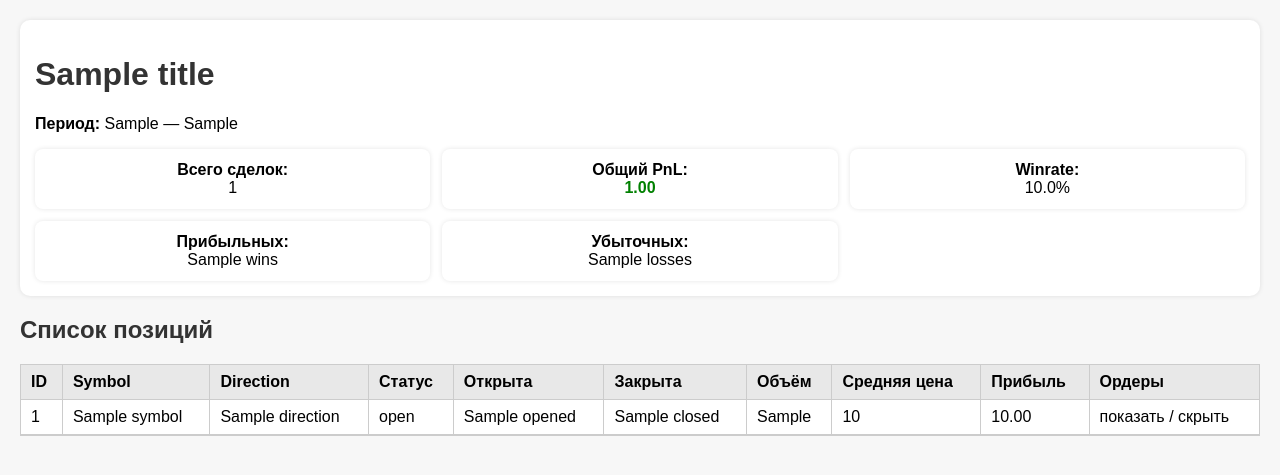
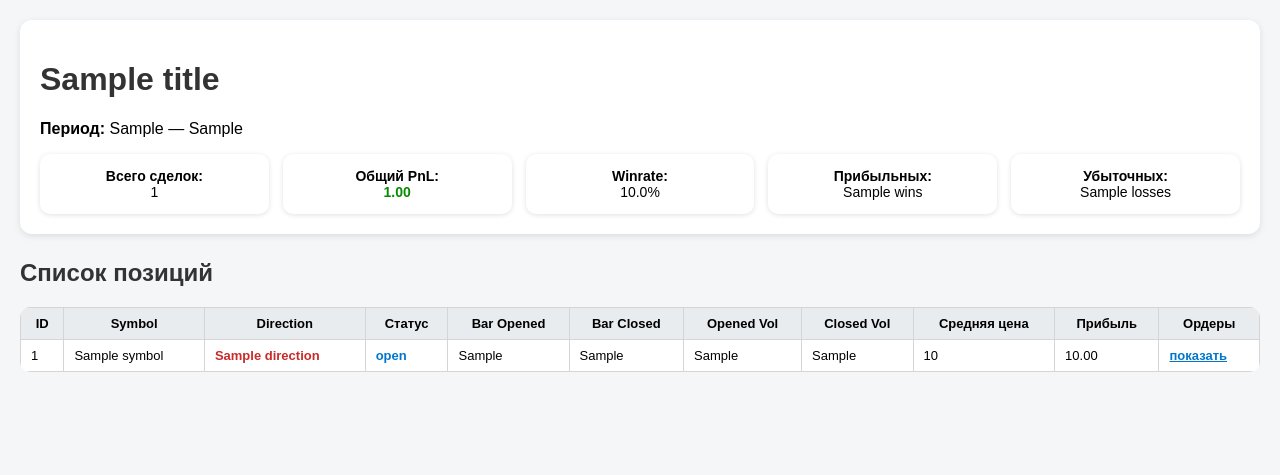
Before and after one commit to sandernet/algo_traid, a Python web app: template TEMPLATES/trade_report2.html in a window 1280 px wide. Shown: the top 475 px of the page. Run offline with Jinja, Linux system fonts and the light colour scheme; the template is opened without the code that fills it: most values are stand-ins (such as "Sample title", 1, 10 or a date in 2020).

Commit message:
report_generator

```diff
--- a/TEMPLATES/trade_report2.html
+++ b/TEMPLATES/trade_report2.html
@@ -8,60 +8,87 @@
         body {
             font-family: Arial, sans-serif;
             margin: 20px;
-            background: #f7f7f7;
+            background: #f4f6f8;
         }
 
-        h1, h2 {
-            color: #333;
-        }
+        h1, h2 { color: #333; }
 
         .header-box {
             background: #ffffff;
-            padding: 15px;
-            border-radius: 10px;
-            box-shadow: 0 0 5px rgba(0,0,0,0.1);
-            margin-bottom: 20px;
+            padding: 20px;
+            border-radius: 12px;
+            box-shadow: 0 2px 7px rgba(0,0,0,0.1);
+            margin-bottom: 25px;
         }
 
         .stats-grid {
             display: grid;
-            grid-template-columns: repeat(3, 1fr);
-            gap: 12px;
-            margin-top: 10px;
+            grid-template-columns: repeat(5, 1fr);
+            gap: 14px;
+            margin-top: 12px;
         }
 
         .stat-item {
             background: #fff;
-            padding: 12px;
-            border-radius: 8px;
-            box-shadow: 0 0 5px rgba(0,0,0,0.1);
+            padding: 14px;
+            border-radius: 10px;
+            box-shadow: 0 1px 5px rgba(0,0,0,0.12);
             text-align: center;
+            font-size: 14px;
         }
 
+        .details-row{display:none;background:#fafafa}
+        .details-cell{padding:10px;border-top:none}
+        .meta{font-size:0.9em;color:#555;margin-top:6px}
+
+        /* ==== COLORS ==== */
+
+        /* PnL */
+        .profit-positive { color: #0a8a00; font-weight: bold; }
+        .profit-negative { color: #d60000; font-weight: bold; }
+
+        /* Position status colors */
+        .status-open { color: #0077cc; font-weight: bold; }
+        .status-closed { color: #009933; font-weight: bold; }
+        .status-cancelled { color: #777; font-weight: bold; }
+        .status-other { color: #d68400; font-weight: bold; }
+
+        /* Order status colors */
+        .order-filled { color: #009933; font-weight: bold; }
+        .order-cancelled { color: #d60000; font-weight: bold; }
+        .order-pending { color: #0077cc; font-weight: bold; }
+        .order-other { color: #444; font-weight: bold; }
+
+        .dir-long {
+            color: #0b8f22; /* зелёный */
+            font-weight: bold;
+        }
+        .dir-short {
+            color: #c92a2a; /* красный */
+            font-weight: bold;
+        }
+
+        /* Tables */
         table {
             width: 100%;
             border-collapse: collapse;
-            margin-top: 15px;
             background: #fff;
+            border-radius: 10px;
+            overflow: hidden;
+            margin-top: 14px;
+            font-size: 13px;
         }
 
         th, td {
-            border: 1px solid #ccc;
+            border: 1px solid #d5d5d5;
             padding: 8px 10px;
-            text-align: left;
         }
 
         th {
-            background: #e8e8e8;
+            background: #e9ecef;
+            font-weight: bold;
         }
 
-        .orders-container {
-            margin: 5px 0 15px 0;
-            padding: 10px;
-            border-radius: 8px;
-            background: #f0f0f0;
-            display: none;
-        }
 
         .toggle-btn {
             cursor: pointer;
@@ -69,19 +96,15 @@
             font-weight: bold;
             text-decoration: underline;
         }
-
-        .profit-positive { color: green; font-weight: bold; }
-        .profit-negative { color: red; font-weight: bold; }
-
     </style>
 
     <script>
-    function toggleDetails(id){
-    const row = document.getElementById('det-' + id);
-    if(row.style.display === 'none' || row.style.display === ''){
-        row.style.display = 'table-row';
+        function toggleDetails(id) {
+            const block = document.getElementById(id);
+            if(block.style.display === 'none' || block.style.display === ''){
+                block.style.display = 'block';
             } else {
-        row.style.display = 'none';
+                block.style.display = 'none';
             }
         }
     </script>
@@ -91,37 +114,49 @@
 
 <body>
 
-<!-- ======================== HEADER ======================== -->
+<!-- ====================================================== -->
+<!--                      HEADER                             -->
+<!-- ====================================================== -->
+
 <div class="header-box">
     <h1>{{ title }}</h1>
 
     <p><strong>Период:</strong> {{ period_start }} — {{ period_end }}</p>
 
     <div class="stats-grid">
+
         <div class="stat-item">
             <strong>Всего сделок:</strong><br>{{ stats.total_positions }}
         </div>
+
         <div class="stat-item">
             <strong>Общий PnL:</strong><br>
             <span class="{% if stats.total_pnl > 0 %}profit-positive{% elif stats.total_pnl < 0 %}profit-negative{% endif %}">
                 {{ "%.2f"|format(stats.total_pnl) }}
             </span>
         </div>
+
         <div class="stat-item">
             <strong>Winrate:</strong><br>{{ "%.1f"|format(stats.winrate) }}%
         </div>
+
         <div class="stat-item">
             <strong>Прибыльных:</strong><br>{{ stats.wins }}
         </div>
+
         <div class="stat-item">
             <strong>Убыточных:</strong><br>{{ stats.losses }}
         </div>
+
     </div>
 </div>
 
 
 
-<!-- ======================== POSITIONS TABLE ======================== -->
+<!-- ====================================================== -->
+<!--                   POSITIONS TABLE                      -->
+<!-- ====================================================== -->
+
 <h2>Список позиций</h2>
 
 <table>
@@ -131,9 +166,10 @@
             <th>Symbol</th>
             <th>Direction</th>
             <th>Статус</th>
-            <th>Открыта</th>
-            <th>Закрыта</th>
-            <th>Объём</th>
+            <th>Bar Opened</th>
+            <th>Bar Closed</th>
+            <th>Opened Vol</th>
+            <th>Closed Vol</th>
             <th>Средняя цена</th>
             <th>Прибыль</th>
             <th>Ордеры</th>
@@ -141,16 +177,29 @@
     </thead>
 
     <tbody>
+
     {% for p in positions %}
+        {% set uid = "orders_" ~ p.id %}
+        {% set pstatus =
+            "status-closed" if p.status == "closed"
+            else "status-open" if p.status == "open"
+            else "status-cancelled" if p.status == "cancelled"
+            else "status-other"
+        %}
+
         <tr>
-            <td>{{ p.id }}</td>
+            <td>{{ p.id[:6] }}</td>
             <td>{{ p.symbol }}</td>
-            <td>{{ p.direction }}</td>
-            <td>{{ p.status }}</td>
-            <td>{{ p.opened }}</td>
-            <td>{{ p.closed }}</td>
+            <td class="{{ 'dir-long' if p.direction == 'LONG' else 'dir-short' }}">
+                {{ p.direction }}
+            </td>
+            <td class="{{ pstatus }}">{{ p.status }}</td>
+            <td>{{ p.bar_opened }}</td>
+            <td>{{ p.bar_closed }}</td>
             <td>{{ p.opened_volume }}</td>
+            <td>{{ p.closed_volume }}</td>
             <td>{{ p.avg_entry_price }}</td>
+
             <td>
                 <span class="{% if p.profit > 0 %}profit-positive{% elif p.profit < 0 %}profit-negative{% endif %}">
                     {{ "%.2f"|format(p.profit) }}
@@ -158,59 +207,64 @@
             </td>
 
             <td>
-                {% set uid = "orders_" ~ p.id %}
-                <!-- <span class="toggle" onclick="toggleDetails('{{ loop.index }}')">more</span> -->
-                <span class="toggle" onclick="toggleOrders('{{ uid }}')">
-                    показать / скрыть
-                </span>
+
+                <span class="toggle-btn" onclick="toggleDetails('{{ uid }}', event)">показать</span>
             </td>
         </tr>
 
-        <!-- ---------------- ORDERS BLOCK ---------------- -->
-        <tr>
-            <td colspan="10" style="padding:0;">
-                <div class="orders-container" id="{{ uid }}">
+        <!-- ORDER LIST -->
+        <tr id="{{ uid }}" class="details-row">
+            <td colspan="11" class="details-cell">
                 {% if p.orders and p.orders|length > 0 %}
-                        <table style="width: 100%;">
+                    <table style="width:100%; margin:0;">
                         <thead>
                             <tr>
                                 <th>ID</th>
                                 <th>Тип</th>
                                 <th>Статус</th>
                                 <th>Цена</th>
-                                    <th>Объём</th>
+                                <th>Объем</th>
                                 <th>Исполнено</th>
-                                    <th>Направление</th>
-                                    <th>Бар открытия</th>
-                                    <th>Бар закрытия</th>
+                                <th>Created Bar</th>
+                                <th>Close Bar</th>
                             </tr>
                         </thead>
 
                         <tbody>
+
                         {% for o in p.orders %}
+
+                            {% set ostatus =
+                                "order-filled" if o.status == "filled"
+                                else "order-cancelled" if o.status == "cancelled"
+                                else "order-pending" if o.status == "pending"
+                                else "order-other"
+                            %}
+
                             <tr>
-                                    <td>{{ o.id }}</td>
+                                <td>{{ o.id[:6] }}</td>
                                 <td>{{ o.order_type }}</td>
-                                    <td>{{ o.status }}</td>
+                                <td class="{{ ostatus }}">{{ o.status }}</td>
                                 <td>{{ o.price }}</td>
                                 <td>{{ o.volume }}</td>
                                 <td>{{ o.filled }}</td>
-                                    <td>{{ o.direction }}</td>
                                 <td>{{ o.created_bar }}</td>
                                 <td>{{ o.close_bar }}</td>
                             </tr>
+
                         {% endfor %}
+
                         </tbody>
                     </table>
 
                 {% else %}
                     <em>Нет ордеров</em>
                 {% endif %}
-                </div>
             </td>
         </tr>
 
     {% endfor %}
+
     </tbody>
 </table>
 
--- a/configs/config.yaml
+++ b/configs/config.yaml
@@ -100,7 +100,7 @@ BACKTEST_SETTINGS:
   DATA_DIR: DATA_OHLCV/
   REPORT_DIRECTORY: REPORTS/
   TEMPLATE_DIRECTORY: TEMPLATES/
-  FULL_DATAFILE: True # Если True, то бэктест будет использовать полный исторический диапазон
+  FULL_DATAFILE: False # Если True, то бэктест будет использовать полный исторический диапазон
   # начальная ДАТА для бэктеста
   START_DATE: "2025-09-01"
   # конечная ДАТА для бэктеста
```
Also changed, not shown: src/backtester/backtester_new.py (+40 -36 lines), src/backtester/report_generator.py (+44 -41 lines). Lines whose indentation alone changed are shown as unchanged.
